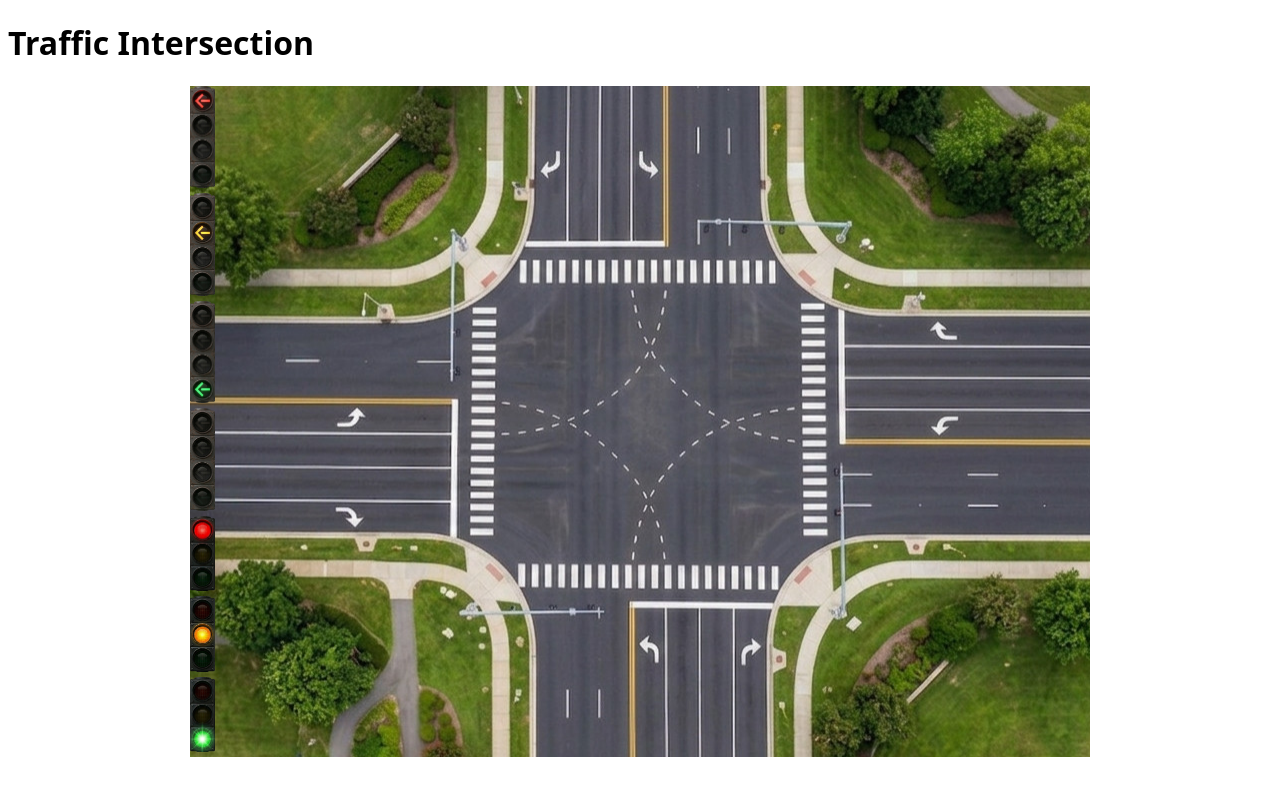
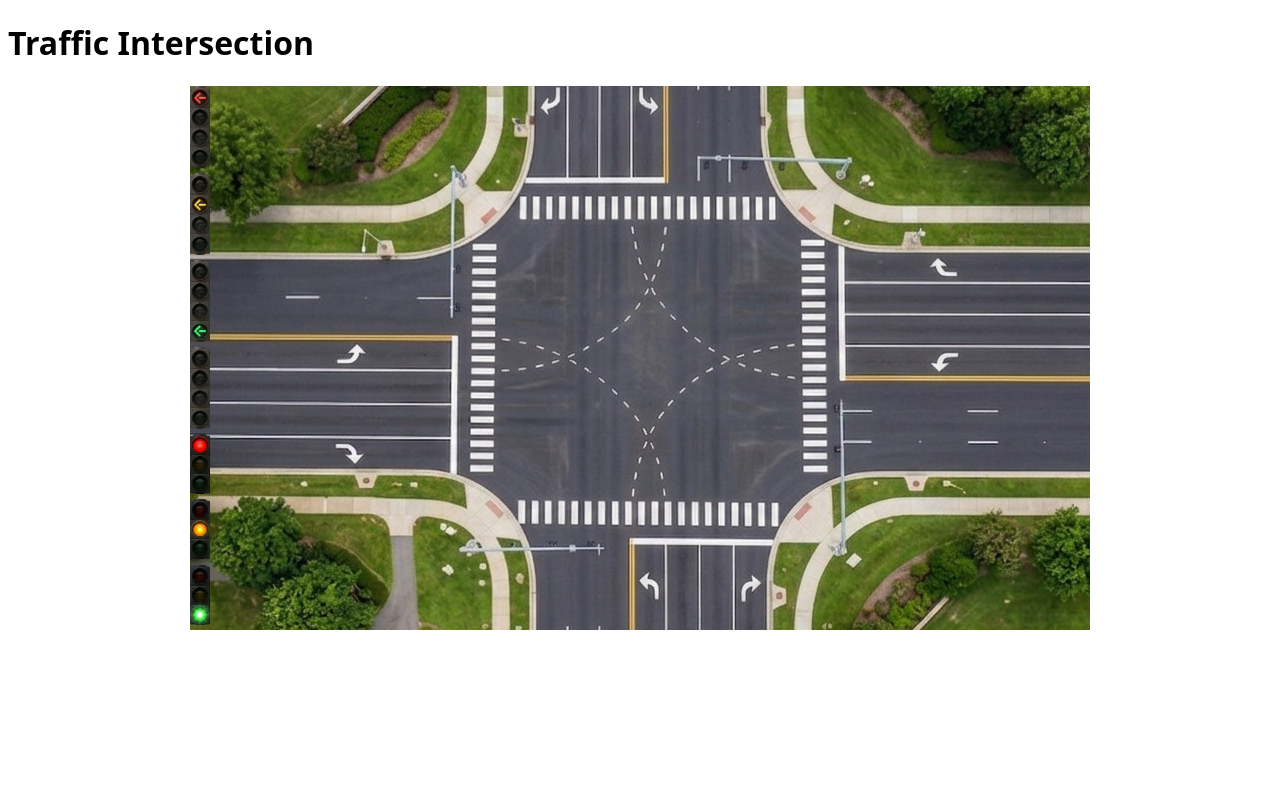
Before and after one commit to bjohn465/traffic-intersection-react, a React (Vite) app: page / in a window 1280 px wide. Shown: the top 796 px of the page. Built offline with nearby package versions, Linux system fonts and the light colour scheme.

Commit message:
Adjust traffic light button width
Make the buttons a little smaller
to better fit the intersection image.

```diff
--- a/public/global.css
+++ b/public/global.css
@@ -35,7 +35,7 @@ body:has(button:interest-source) button {
 }
 
 .traffic-light-button {
-	--button-width: 25px;
+	--button-width: 20px;
 
 	all: unset;
 	background-repeat: no-repeat;
@@ -96,7 +96,7 @@ body:has(button:interest-source) button {
 	& .traffic-light-button {
 		aspect-ratio: 50 / 151;
 		background-image: url('/sprites/ryg-50.png');
-		background-size: 75px;
+		background-size: 60px;
 	}
 
 	&.red-state .traffic-light-button {
@@ -114,7 +114,7 @@ body:has(button:interest-source) button {
 	& .traffic-light-button {
 		aspect-ratio: 50 / 205;
 		background-image: url('/sprites/left-50.png');
-		background-size: 125px;
+		background-size: 100px;
 	}
 
 	&.red-left-arrow-state .traffic-light-button {
```
